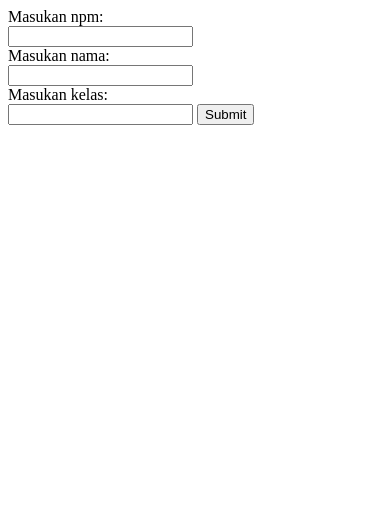
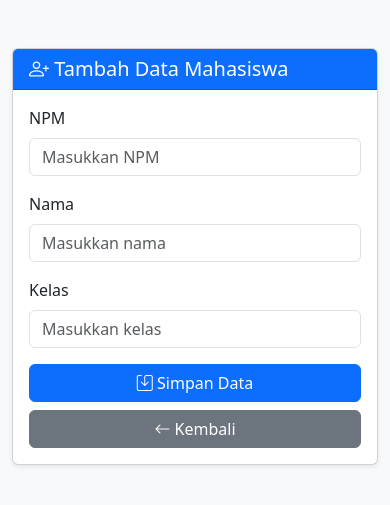
Before and after one commit to Muhammad-Hafizh-Naufal/Belajar-PHP, a PHP site: page /tambah.php in a window 390 px wide. Shown: the top 505 px of the page. Run offline with PHP 8.4, Linux system fonts and the light colour scheme.

Commit message:
Menambahkan style mengunakan Bootstrap

```diff
--- a/tambah.php
+++ b/tambah.php
@@ -3,19 +3,19 @@ include("Service/Service.php");
 
 // cek apakah tombol submit sudah di tekan
 if(isset($_POST['submit'])) {
-
     // cek apakah data berhasil ditambahkan
-if(tambah($_POST) > 0) {
-    echo "data berhasil ditambahkan";
-    header("Location: index.php");
-} else {
-    echo "data gagal ditambahkan";
-    mysqli_error($db);
+    if(tambah($_POST) > 0) {
+        echo "<script>
+                alert('Data berhasil ditambahkan!');
+                document.location.href = 'index.php';
+              </script>";
+    } else {
+        echo "<script>
+                alert('Data gagal ditambahkan!');
+              </script>";
+        mysqli_error($db);
+    }
 }
-
-
-}
-
 ?>
 
 <!DOCTYPE html>
@@ -24,27 +24,57 @@ if(tambah($_POST) > 0) {
     <meta charset="UTF-8">
     <meta name="viewport" content="width=device-width, initial-scale=1.0">
     <title>Tambah Data Mahasiswa</title>
+    <!-- Bootstrap CSS -->
+    <link href="https://cdn.jsdelivr.net/npm/bootstrap@5.3.0/dist/css/bootstrap.min.css" rel="stylesheet">
+    <!-- Bootstrap Icons -->
+    <link rel="stylesheet" href="https://cdn.jsdelivr.net/npm/bootstrap-icons@1.11.0/font/bootstrap-icons.css">
 </head>
-<body>
+<body class="bg-light">
+    <div class="container mt-5">
+        <div class="row justify-content-center">
+            <div class="col-md-6">
+                <div class="card shadow-sm">
+                    <div class="card-header bg-primary text-white">
+                        <h5 class="card-title mb-0">
+                            <i class="bi bi-person-plus"></i> Tambah Data Mahasiswa
+                        </h5>
+                    </div>
+                    <div class="card-body">
+                        <form action="" method="post">
+                            <div class="mb-3">
+                                <label for="npm" class="form-label">NPM</label>
+                                <input type="text" class="form-control" name="npm" id="npm" required
+                                       placeholder="Masukkan NPM">
+                            </div>
 
+                            <div class="mb-3">
+                                <label for="nama" class="form-label">Nama</label>
+                                <input type="text" class="form-control" name="nama" id="nama" required
+                                       placeholder="Masukkan nama">
+                            </div>
 
-<form action="" method="post" >
+                            <div class="mb-3">
+                                <label for="kelas" class="form-label">Kelas</label>
+                                <input type="text" class="form-control" name="kelas" id="kelas" required
+                                       placeholder="Masukkan kelas">
+                            </div>
 
-<label for="npm">Masukan npm: </label>
-<br>
-<input type="text" name="npm" id="npm" required>
-<br>
-<label for="nama">Masukan nama: </label>
-<br>
-<input type="text" name="nama" id="nama" required>
-<br>
-<label for="kelas">Masukan kelas: </label>
-<br>
-<input type="text" name="kelas" id="kelas" required>
+                            <div class="d-grid gap-2">
+                                <button type="submit" name="submit" class="btn btn-primary">
+                                    <i class="bi bi-save"></i> Simpan Data
+                                </button>
+                                <a href="index.php" class="btn btn-secondary">
+                                    <i class="bi bi-arrow-left"></i> Kembali
+                                </a>
+                            </div>
+                        </form>
+                    </div>
+                </div>
+            </div>
+        </div>
+    </div>
 
-<button type="submit" name="submit" >Submit</button>
-
-</form>
-
+    <!-- Bootstrap Bundle with Popper -->
+    <script src="https://cdn.jsdelivr.net/npm/bootstrap@5.3.0/dist/js/bootstrap.bundle.min.js"></script>
 </body>
 </html>
```
Also changed, not shown: index.php (+51 -29 lines).
